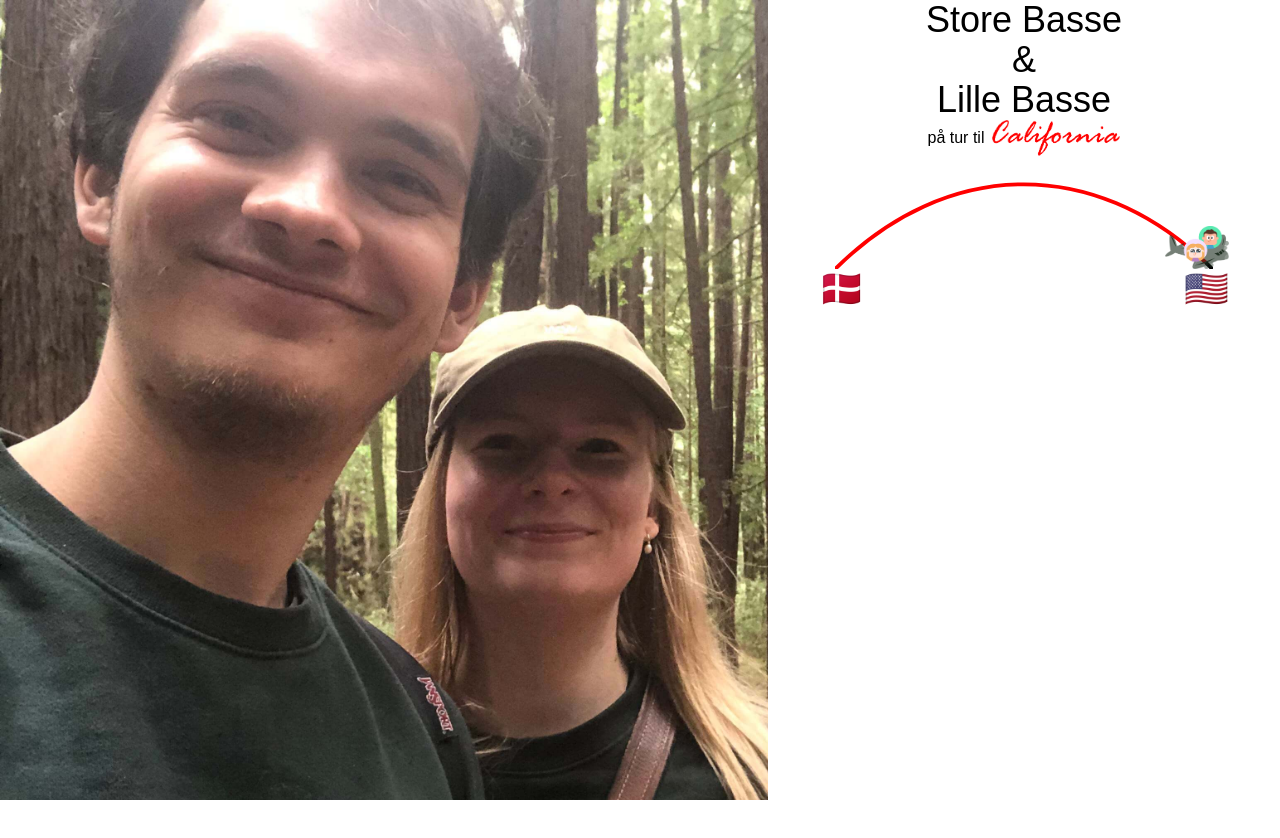
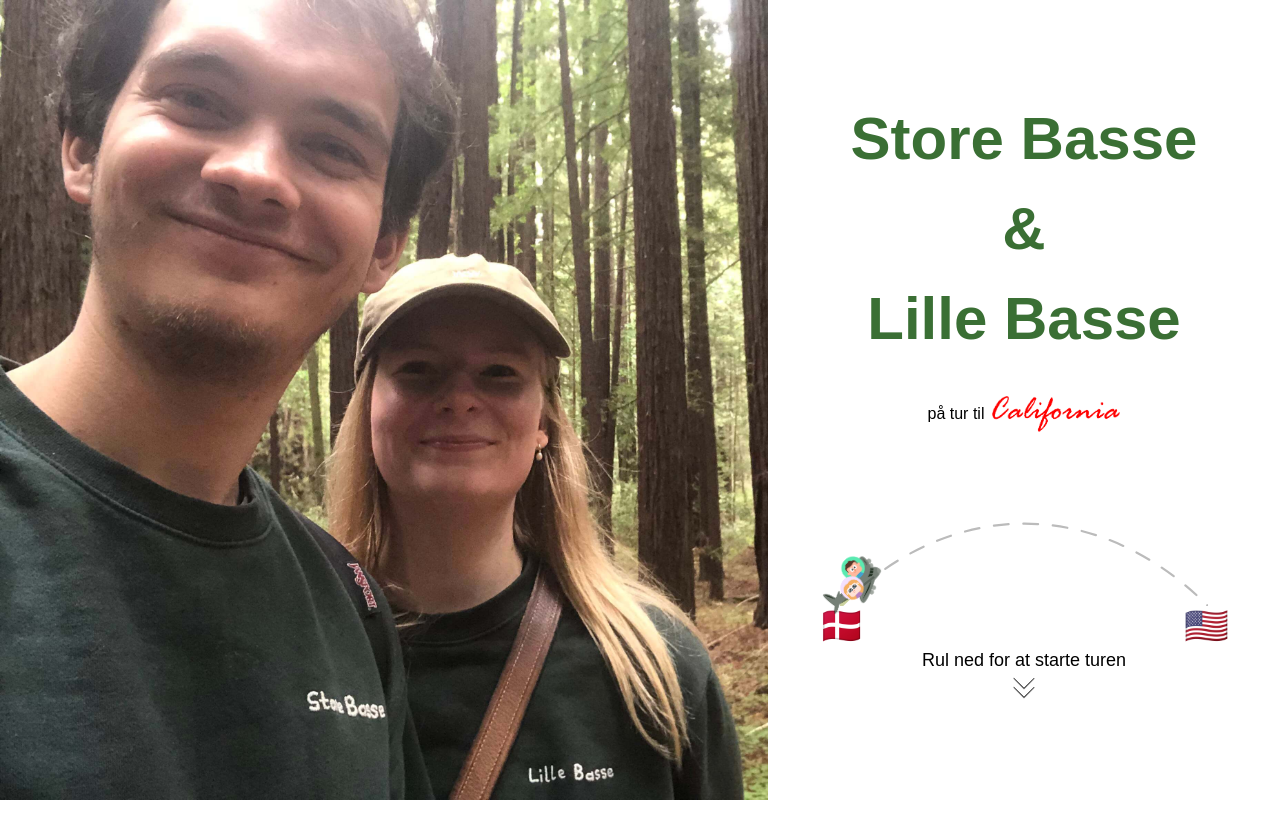
Before and after one commit to lukasgjetting/bassetur.dk, a Next.js app: page / in a window 1280 px wide. Shown: the top 838 px of the page. Built offline with nearby package versions, Linux system fonts and the light colour scheme; a web font is replaced by a local one.

Commit message:
Implement complete scroll animation

```diff
--- a/src/components/IntroSection.tsx
+++ b/src/components/IntroSection.tsx
@@ -17,15 +17,18 @@ const IntroSection = () => {
             const maxScroll = height - window.innerHeight;
             const scrollPercent = Math.min(1, currentScroll / maxScroll);
 
-            const offsetX = scrollPercent * (planeRef.current!.parentElement!.clientWidth - planeRef.current!.clientWidth)
-            const offsetY = Math.sin(-scrollPercent * Math.PI) * planeRef.current!.parentElement!.clientHeight * 0.4;
+            const offsetX = scrollPercent * (planeRef.current!.parentElement!.clientWidth - planeRef.current!.clientWidth);
+            const offsetY = Math.sin(-scrollPercent * Math.PI) * (planeRef.current!.parentElement!.clientHeight * 0.75 - (planeRef.current!.clientHeight * 0.35));
+
+            console.log('wrapper aspect ratio', planeRef.current!.parentElement!.clientWidth / planeRef.current!.parentElement!.clientHeight)
 
             planeRef.current!.style.transform = `
                 translateX(${offsetX}px)
                 translateY(${offsetY}px)
-                rotate(calc(${scrollPercent} * 360deg)
+                rotate(${(scrollPercent * 360 * 2.2) - 45}deg)
             `;
-            document.body.style.setProperty('--intro-scroll', `${(scrollPercent * 10) + 1}px`);
+
+            document.body.style.setProperty('--intro-scroll', `${(scrollPercent * 10) + 0.5}px`);
 
             if (scrollPercent >= 1) {
                 window.removeEventListener('scroll', onScroll);
@@ -42,13 +45,14 @@ const IntroSection = () => {
     }, [])
 
     return (
-        <section ref={wrapperRef} className='h-[300vh]'>
+        <section ref={wrapperRef} className='h-[2000vh]'>
           <div
             className={classNames(
-              'sticky top-0 h-screen',
+              'sticky top-0 h-screen flex',
               fuzzyBubbles.className,
             )}
           >
+            <div className="flex-1">
               <Image
                 src="/basserne.jpg"
                 alt=""
@@ -56,14 +60,16 @@ const IntroSection = () => {
                 height={2320}
                 className='h-screen object-cover object-left-top'
               />
-            <div className='h-screen w-[40vw] bg-white absolute right-0 top-0 text-center'>
-              <div className='text-4xl'>
+            </div>
+            <div className='h-screen w-[40vw] bg-white text-center flex flex-col justify-center'>
+              <div className='text-6xl font-bold leading-normal text-[#3a6f34]'>
                 Store Basse
                 <br />
                 &
                 <br />
                 Lille Basse
               </div>
+              <div className="h-8" />
               <div className='flex justify-center items-center gap-2'>
                 på tur til
                 <Image
@@ -74,23 +80,25 @@ const IntroSection = () => {
                   className='w-32'
                 />
               </div>
+              <div className="h-16" />
               <div className='w-4/5 mx-auto'>
                 <div className='relative'>
-                    <svg viewBox='0,0 10,3' className='mx-4 block'>
+                    <svg viewBox='0,0 10,3' className='mx-[5%] block'>
                         <path
                             d="M0,3 C3,0 7,0 10,3"
                             fill='none'
-                            stroke='black'
-                            strokeWidth={0.1}
+                            stroke='#bbb'
+                            strokeWidth={0.06}
                             style={{
-                                strokeDasharray: '0,var(--intro-scroll),0.4,0.4,0.4,0.4,0.4,0.4,0.4,0.4,0.4,0.4,0.4,0.4,0.4,0.4,0.4,0.4,0.4,0.4,0.4,0.4,0.4,0.4,0.4,0.4,0.4,0.4,0.4,0.4,0.4,0.4'
+                                strokeDasharray: '0.4,0.4,0.4,0.4,0.4,0.4,0.4,0.4,0.4,0.4,0.4,0.4,0.4,0.4,0.4,0.4,0.4,0.4,0.4,0.4,0.4,0.4,0.4,0.4,0.4,0.4,0.4,0.4,0.4,0.4,0.4',
+                                strokeLinecap: 'round',
                             }}
                             strokeDasharray="0.4,0.4"
                         />
                         <path
                             d="M0,3 C3,0 7,0 10,3"
                             fill='none'
-                            stroke='red'
+                            stroke='#cbd29e'
                             strokeWidth={0.1}
                             style={{
                                 strokeDasharray: 'var(--intro-scroll),1000'
@@ -112,6 +120,16 @@ const IntroSection = () => {
                   <span>🇺🇸</span>
                 </div>
               </div>
+              <div className="flex flex-col items-center gap-2">
+                <span className="text-lg">Rul ned for at starte turen</span>
+                <Image
+                src="/chevrons-down-thin.svg"
+                alt=""
+                height={32}
+                width={32}
+                className="w-6 h-6 animate-bounce"
+                />
+              </div>
             </div>
           </div>
         </section>
```
Also changed, not shown: public/chevrons-down-thin.svg (added). Lines whose indentation alone changed are shown as unchanged.
